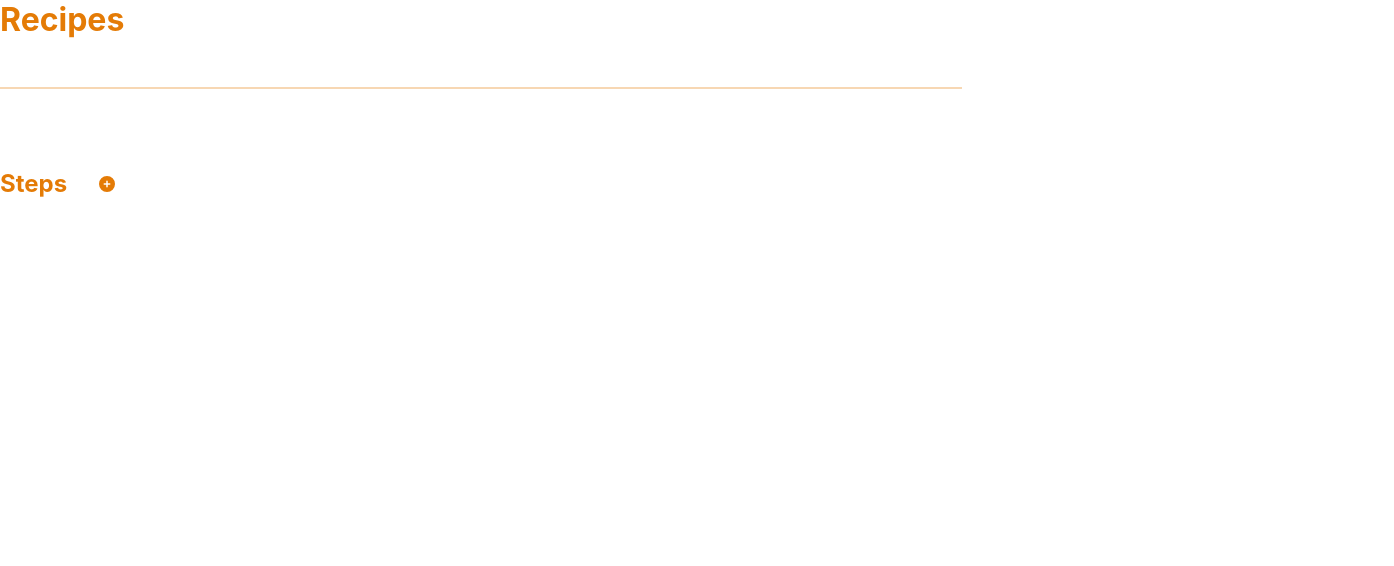
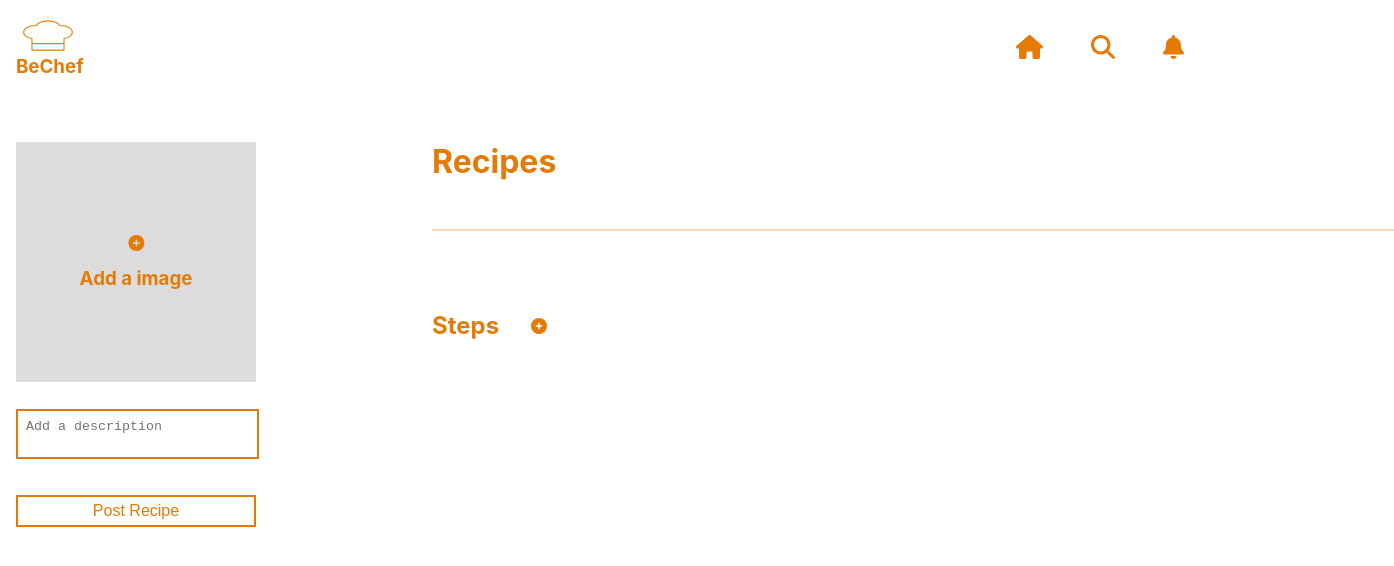
Before and after one commit to AlexandraCeobanu/BeChef, a React (Create React App) app in the folder frontend/: page /addRecipe in a window 1280 px wide. Shown: the top 566 px of the page, 1394 px wide, since content can reach past the window. Built offline with nearby package versions, Linux system fonts and the light colour scheme.

Commit message:
create AddRecipe component

```diff
--- a/frontend/src/components/AddRecipe.js
+++ b/frontend/src/components/AddRecipe.js
@@ -1,10 +1,18 @@
 import Header from "./Header";
-
+import AddRecipeLeft from "./AddRecipeLeft";
+import AddRecipeRight from "./AddRecipeRight";
+import "../styles/page.scss"
 export default function AddRecipe()
 {
     return(
-        <div>
+        <div className="main-page">
             <Header></Header>
+            <div className="without-header">
+            <div className="fixed-side">
+            <AddRecipeLeft></AddRecipeLeft>
+            </div>
+            <AddRecipeRight></AddRecipeRight>
+            </div>
         </div>
     )
 }
--- a/frontend/src/components/AddRecipeLeft.js
+++ b/frontend/src/components/AddRecipeLeft.js
@@ -1,7 +1,7 @@
 import { FontAwesomeIcon } from "@fortawesome/react-fontawesome";
 import "../styles/addRecipe.scss"
 import {faCirclePlus} from '@fortawesome/free-solid-svg-icons';
-export default function AddRecipeRight()
+export default function AddRecipeLeft()
 {
     return(
         <div className="left">
--- a/frontend/src/components/App.js
+++ b/frontend/src/components/App.js
@@ -13,7 +13,7 @@ import AddRecipe from './AddRecipe';
 import AddRecipeRight from './AddRecipeRight';
 export default function App(){
     return(
-        <AddRecipeRight></AddRecipeRight>
+        <AddRecipe></AddRecipe>
         // <Router>
         //     <Routes>
         //         <Route path="/" element= {<Login/>}></Route>
--- a/frontend/src/styles/addRecipe.scss
+++ b/frontend/src/styles/addRecipe.scss
@@ -1,10 +1,11 @@
 @import "./variables.scss";
 .left {
+    width:15em;
+    color : $primary-color;
     .image {
         background-color: gainsboro;
         width: 15em;
         height: 15em;
-        color : $primary-color;
         display: flex;
         justify-content: center;
         align-items: center;
--- /dev/null
+++ b/frontend/src/styles/page.scss
@@ -0,0 +1,16 @@
+.main-page{
+    display: flex;
+    flex-direction: column;
+    gap:3em;
+    .fixed-side {
+       margin-left:1em;
+       position:sticky;
+       top: 2em;
+       height: 100%;
+    }
+    .without-header {
+        display: flex;
+        flex-direction: row;
+        gap: 11em;
+    }
+}
```
